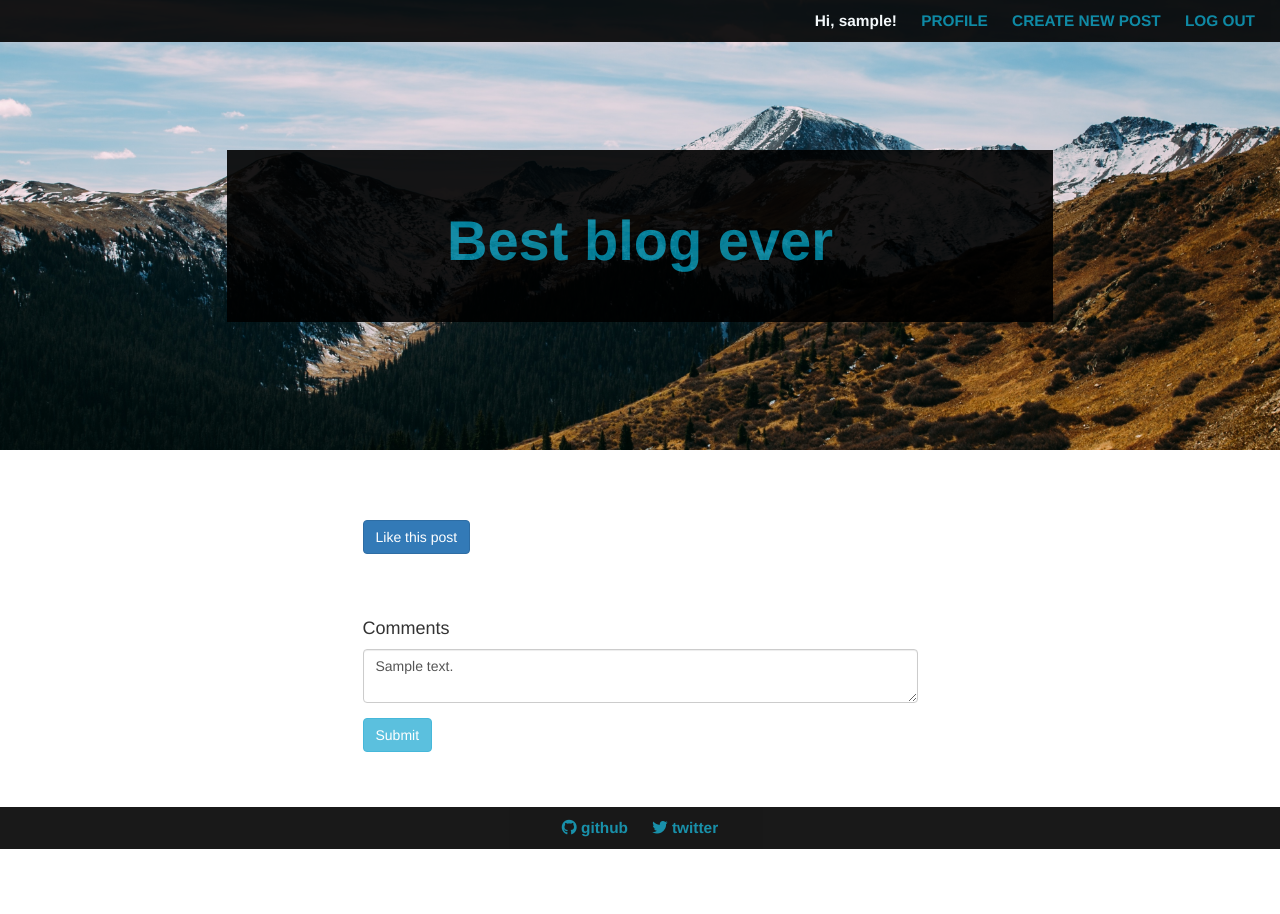
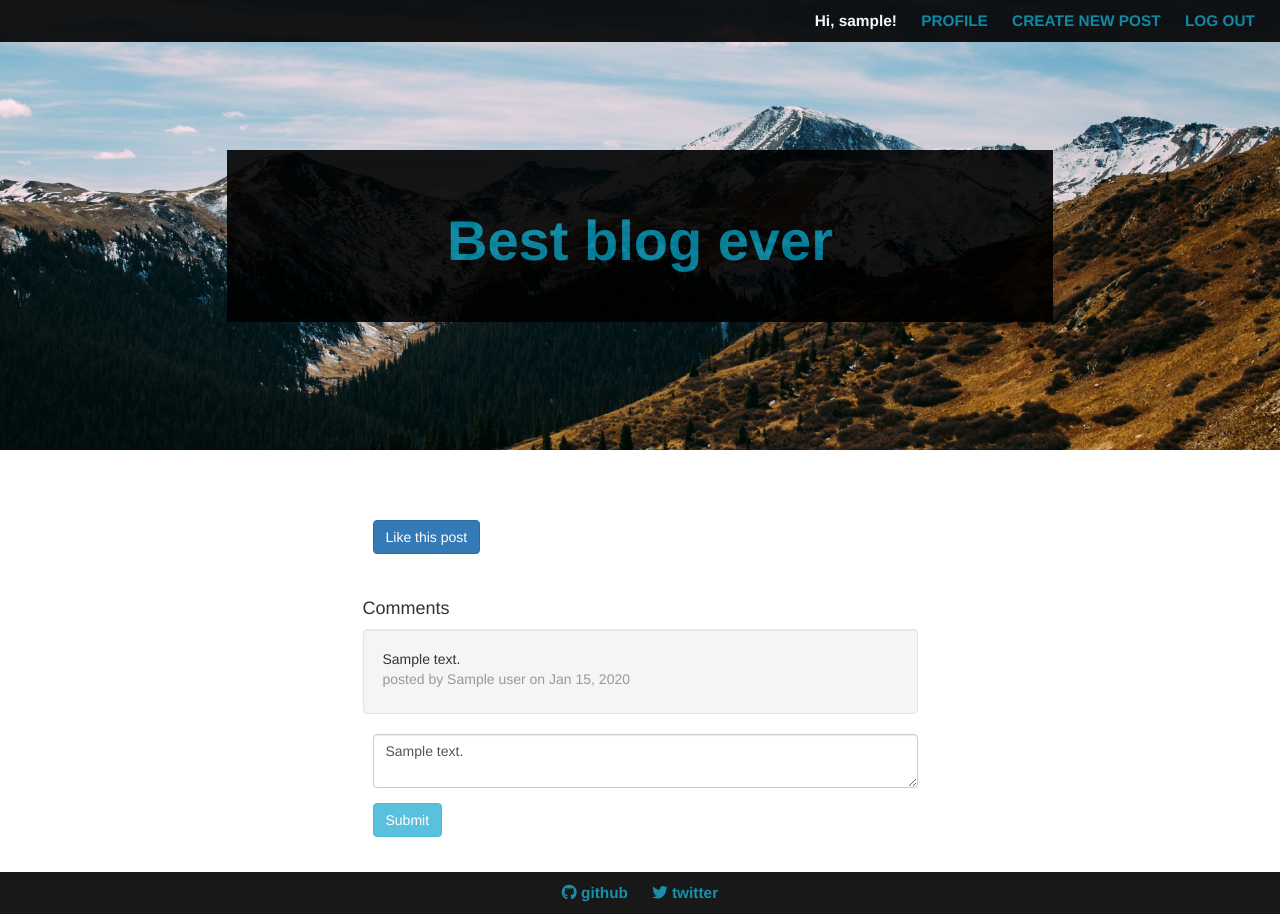
Before and after one commit to asuozzo/buildablog, a Python web app: template templates/blogpage.html in a window 1280 px wide. Before the commit the page ends 849 px from the top, so only its background shows below. Run offline with Jinja, Linux system fonts and the light colour scheme; the template is opened without the code that fills it: most values are stand-ins (such as "Sample title", 1, 10 or a date in 2020); some libraries are stand-ins or nearby versions.

Commit message:
lots of changes. trying to get comment edit/delete function to work.

```diff
--- a/static/main.css
+++ b/static/main.css
@@ -95,14 +95,9 @@
     bottom: 0px;
 }
 
-.post-info {
-    color: #999;
-    margin-bottom: 5px;
-    font-style: italic;
-}
-
 .post-author {
     color: #999;
+    margin-left:10px;
 }
 
 .post-content {
@@ -111,6 +106,11 @@
 
 .postbody {
     padding:20px 0;
+}
+
+.comment-info {
+    color: #999;
+    margin-bottom: 5px;
 }
 
 .home-body {
@@ -135,7 +135,8 @@
 }
 
 .entry-form {
-    padding:0 0 40px 0;
+    padding:0 0 20px 0;
+    margin-left: 10px;
 }
 
 .error {
--- a/templates/blogpage.html
+++ b/templates/blogpage.html
@@ -19,16 +19,28 @@
                     {% endif %}
                 </div>
             </form>
-
+                <h4>Comments</h4>
                 <div>
                     {% for c in comments %}
-                        {{ c.render() | safe}}
+                        <div class="comment well">
+                          <div class="comment-content">
+                            {{c._render_text | safe}}
+                          </div>
+                          <div class="comment-info">
+                            posted by {{c.user}} on {{c.created.strftime("%b %d, %Y")}}
+                          </div>
+                        {% if c.user == username %}
+                        <div class="edit-comment">
+                            <a href="{{post.key.integer_id()}}/{{c.key.integer_id()}}/edit">Edit</a> | <a href="{{post.key.integer_id()}}/{{c.key.integer_id()}}/delete">Delete</a>
+                        </div>
+                        {% endif %}
+                        </div>
                     {% endfor %}
                 </div>
 
             <form method="post" class="entry-form">
                 <div class="form-group">
-                    <h4>Comments</h4>
+
                     <textarea name="comment" class="form-control">{{comment}}</textarea>
                     <div class="error">{{error}}</div>
                 </div>
--- a/templates/post.html
+++ b/templates/post.html
@@ -7,13 +7,11 @@
       <i class="fa fa-thumbs-up" aria-hidden="true"></i> {{p.likecount}}&nbsp;&nbsp;&nbsp;<i class="fa fa-comments" aria-hidden="true"></i> {{p.commentcount}}
     </div>
   </div>
-  <div class="post-info">
-    {{p.created.strftime("%b %d, %Y")}}
+  <div class="post-author">By {{p.author}} on {{p.created.strftime("%b %d, %Y")}}
   </div>
 
   <div class="post-content">
     {{p._render_text | safe}}
   </div>
-   <div class="post-author">By {{p.author}}</div>
 
 </div>
--- a/templates/profile.html
+++ b/templates/profile.html
@@ -27,7 +27,6 @@
             {% for c in comments %}
             <div class="comment">"{{c.comment | truncate(300) }}"</div>
             <div class="post-info">on post <a href="/{{c.bloglink}}">{{c.blogtitle}}</a></div>
-            <a href="">Edit</a> | <a href="">Delete</a>
             <hr>
             {% endfor %}
         </div>
```
Also changed, not shown: main.py (+20 -1 lines), templates/comment.html (deleted, +0 -8 lines).
